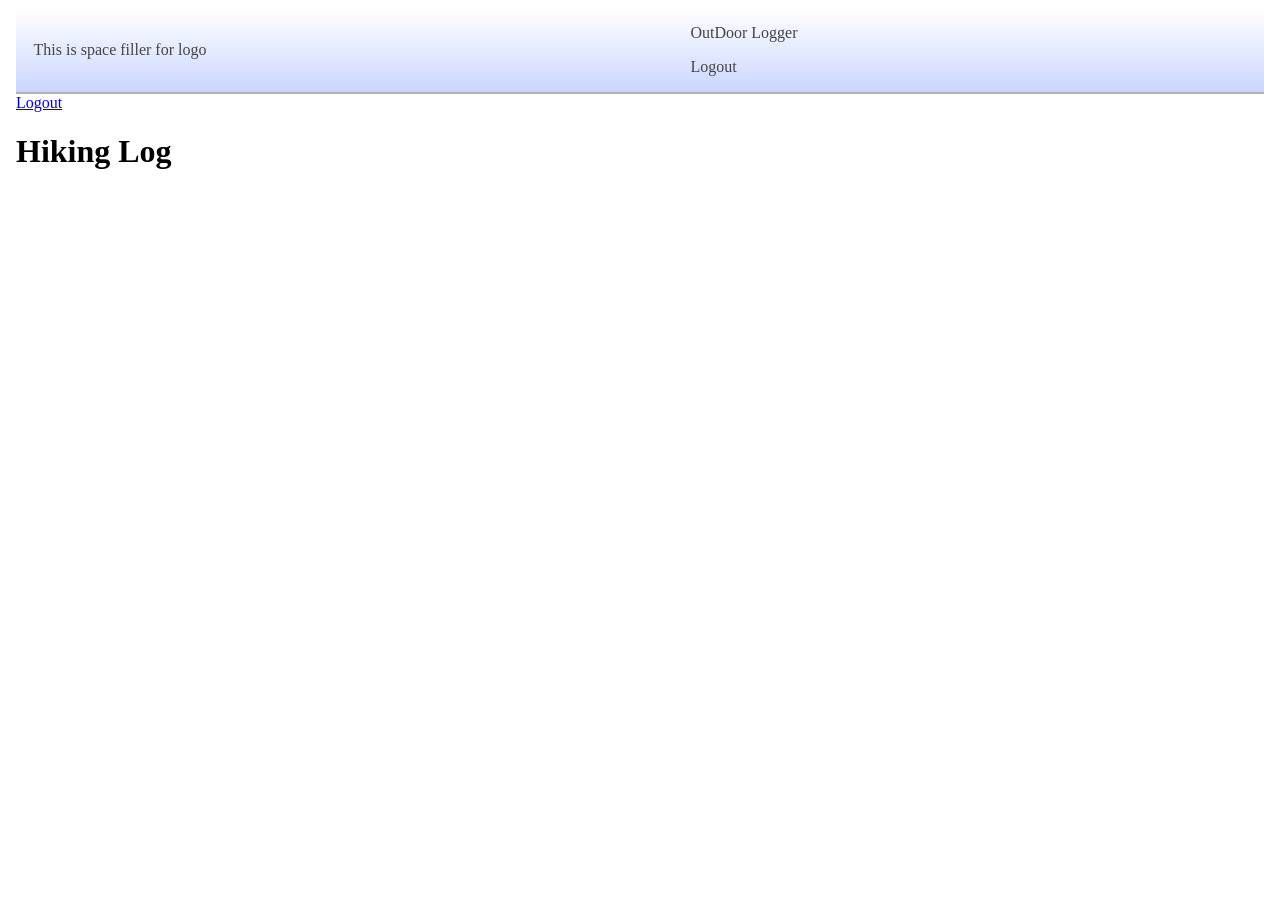
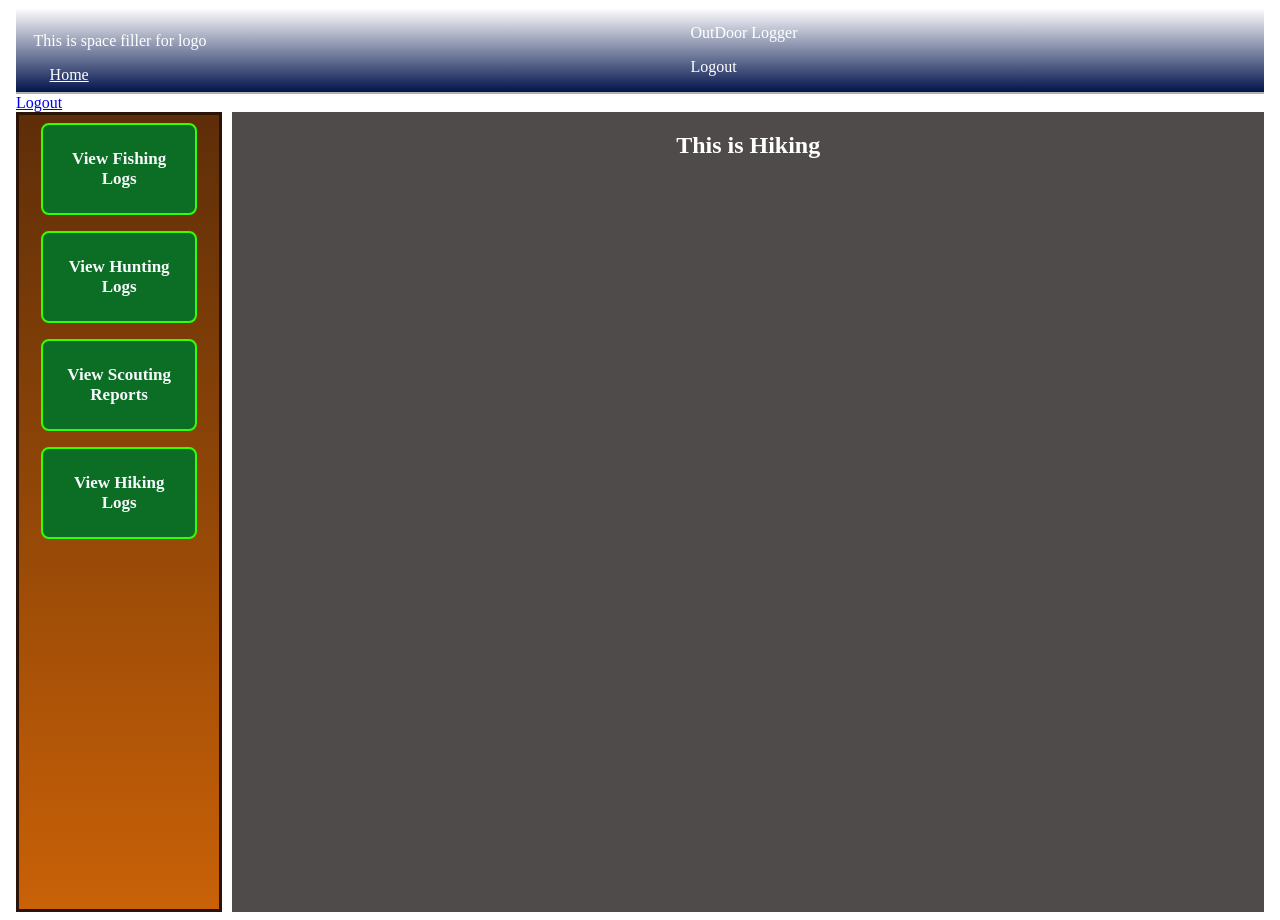
Before and after one commit to Dan-Schnelzer/OutDoor-Logger-FrontEnd, a Vue app in the folder FrontEnd/vue/: page /hiking/new/log in a window 1280 px wide. Before the commit the page ends 800 px from the top, so only its background shows below. Built offline with nearby package versions, Linux system fonts and the light colour scheme; sample sign-in values are in the browser's storage.

Commit message:
some pages basic layout

```diff
--- a/FrontEnd/vue/src/components/HeadComponent.vue
+++ b/FrontEnd/vue/src/components/HeadComponent.vue
@@ -1,7 +1,7 @@
 <template>
     <div class="header-component">
         <div id = "logo"> <p> This is space filler for logo </p>
-            <!-- <router-link v-bind:to="{name: 'home'}"  > may need this later to place -->
+            <router-link id="homeLink" v-bind:to="{name: 'home'}"  > Home </router-link>
                 <!-- img goes here -->
         </div>
 
@@ -45,7 +45,16 @@
   grid-template-areas: "logo links";
   border: none;
   border-bottom: solid 2px #b4b0ad;
-  background-image: linear-gradient(white, #cad6ff);
+  background-image: linear-gradient(white, #02144d);
   color: #464443;
 }
+p{
+  color: white;
+
+}
+
+#homeLink{
+  color: white;
+  padding: 2vh;
+}
 </style>
--- a/FrontEnd/vue/src/views/FishingNewLog.vue
+++ b/FrontEnd/vue/src/views/FishingNewLog.vue
@@ -1,13 +1,87 @@
 <template>
-  <h1>This is fishing</h1>
+<div class="view">
+
+  <nav>
+      <router-link :to="{ name: 'hunting-new-log' }" class="nav-button"
+        >View Fishing Logs</router-link>
+                                                     <!-- ***** REMEMBER TO CHANGE THESE ROUTER LINKS!!   ****** -->
+      <router-link :to="{ name: 'home' }" class="nav-button">
+        View Hunting Logs</router-link>
+
+      <router-link :to="{ name: 'my-decks' }" class="nav-button">
+        View Scouting Reports</router-link>
+
+      <router-link :to="{ name: 'public-decks' }" class="nav-button">
+        View Hiking Logs</router-link>
+    </nav>
+    <article id="form-background">
+        <h1>This is fishing</h1>
+        <div >
+        </div>
+    </article>
+
+</div>
 </template>
 
-<script>
+<script scoped>
 export default {
   name: "fishing-new-log"
 };
 </script>
 
-<style>
+<style scoped>
+
+.view {
+  min-height: 100vh;
+  display: grid;
+  grid-template-columns: 1fr 5fr;
+  grid-template-areas:
+    "nav body";
+  column-gap: 10px;
+}
+
+nav {
+  grid-area: nav;
+  /* padding-top: 184.5px; */
+  padding-bottom: 20px;
+  /* overflow-x: hidden; */
+  background: linear-gradient(rgb(94, 46, 8), rgb(201, 97, 7));
+  /* background-image: url("../assets/lighter-blue-green-background.png"); */
+  display: flex;
+  flex-direction: column;
+  align-items: center;
+  justify-content: flex-start;
+  border: 3px solid rgb(44, 19, 8);
+}
+
+.nav-button {
+  background-color: rgb(12, 109, 36);
+  color: #f7fafc;
+  text-decoration: none;
+  border-radius: 1vh;
+  padding: 3vh;
+  font-size: 17px;
+  font-weight: bold;
+  margin: 1vh;
+  text-align: center;
+  cursor: pointer;
+  width: 60%;
+  justify-self: flex-end;
+  box-sizing: border-box;
+  border:2px solid rgb(51, 255, 0);
+  width: 78%;
+}
+.nav-button:hover {
+  background-color: rgb(2, 33, 54);
+}
+h1{
+    text-align: center;
+    color: white;
+}
+
+#form-background{
+    grid-area: body;
+    background: rgb(80, 75, 75);
+}
 
 </style>
--- a/FrontEnd/vue/src/views/HikingNewLog.vue
+++ b/FrontEnd/vue/src/views/HikingNewLog.vue
@@ -1,5 +1,26 @@
 <template>
-  <h1>Hiking Log</h1>
+  <div class="view">
+
+  <nav>
+      <router-link :to="{ name: 'hunting-new-log' }" class="nav-button"
+        >View Fishing Logs</router-link>
+                                                     <!-- ***** REMEMBER TO CHANGE THESE ROUTER LINKS!!   ****** -->
+      <router-link :to="{ name: 'home' }" class="nav-button">
+        View Hunting Logs</router-link>
+
+      <router-link :to="{ name: 'my-decks' }" class="nav-button">
+        View Scouting Reports</router-link>
+
+      <router-link :to="{ name: 'public-decks' }" class="nav-button">
+        View Hiking Logs</router-link>
+    </nav>
+    <article id="form-background">
+        <h1>This is Hiking</h1>
+        <div >
+        </div>
+    </article>
+
+</div>
 </template>
 
 <script>
@@ -8,6 +29,60 @@ export default {
 }
 </script>
 
-<style>
+<style scoped>
+
+.view {
+  min-height: 100vh;
+  display: grid;
+  grid-template-columns: 1fr 5fr;
+  grid-template-areas:
+    "nav body";
+  column-gap: 10px;
+}
+
+nav {
+  grid-area: nav;
+  /* padding-top: 184.5px; */
+  padding-bottom: 20px;
+  /* overflow-x: hidden; */
+  background: linear-gradient(rgb(94, 46, 8), rgb(201, 97, 7));
+  /* background-image: url("../assets/lighter-blue-green-background.png"); */
+  display: flex;
+  flex-direction: column;
+  align-items: center;
+  justify-content: flex-start;
+  border: 3px solid rgb(44, 19, 8);
+}
+
+.nav-button {
+  background-color: rgb(12, 109, 36);
+  color: #f7fafc;
+  text-decoration: none;
+  border-radius: 1vh;
+  padding: 3vh;
+  font-size: 17px;
+  font-weight: bold;
+  margin: 1vh;
+  text-align: center;
+  cursor: pointer;
+  width: 60%;
+  justify-self: flex-end;
+  box-sizing: border-box;
+  border:2px solid rgb(51, 255, 0);
+  width: 78%;
+}
+.nav-button:hover {
+  background-color: rgb(2, 33, 54);
+}
+h1{
+    text-align: center;
+    color: white;
+}
+
+#form-background{
+    grid-area: body;
+    background: rgb(80, 75, 75);
+}
+
 
 </style>
--- a/FrontEnd/vue/src/views/Home.vue
+++ b/FrontEnd/vue/src/views/Home.vue
@@ -2,24 +2,42 @@
   <div class="home">
     <div id="Fishing">
       <h1>Fishing Logs</h1>
+      <button><router-link v-bind:to ="{name: 'fishing-new-log'}">
+        Create new Log </router-link>
+      </button>
       <button>
-        Create new Log
-      </button>
-      <button>  <router-link v-bind:to ="{name: 'fishing-new-log'}">
-        View your logs </router-link>
+        View your logs
       </button>
     </div>
 
     <div id="Hunting">
       <h1>Hunting Logs</h1>
+      <button><router-link v-bind:to ="{name: 'hunting-new-log'}">
+        Create new Log</router-link>
+      </button>
+      <button>
+        View your logs
+      </button>
     </div>
 
     <div id="Scouting">
       <h1>Scouting Report</h1>
+      <button><router-link v-bind:to ="{name: 'scouting-report-new-log'}">
+        Create new Log</router-link>
+      </button>
+      <button>
+        View your logs
+      </button>
     </div>
 
     <div id="Hiking">
       <h1>Hiking Logs</h1>
+      <button><router-link v-bind:to ="{name: 'hiking-new-log'}">
+        Create new Log</router-link>
+      </button>
+      <button>
+        View your logs
+      </button>
     </div>
 
 
@@ -53,20 +71,24 @@ export default {
 #Fishing{
   grid-area: fishing;
   border: .5vh solid black;
+  background: rgb(9, 9, 80);
 }
 
 #Hunting{
   grid-area: hunting;
    border: .5vh solid black;
+   background: rgb(177, 116, 3);
 }
 
 #Scouting{
   grid-area: scouting;
    border: .5vh solid black;
+   background: rgb(8, 145, 8);
 }
 
 #Hiking{
 grid-area: hiking;
  border: .5vh solid black;
+ background: rgb(94, 9, 9);
 }
 </style>
--- a/FrontEnd/vue/src/views/HuntingNewLog.vue
+++ b/FrontEnd/vue/src/views/HuntingNewLog.vue
@@ -1,5 +1,26 @@
 <template>
-  <h1>This is Hunting</h1>
+  <div class="view">
+
+  <nav>
+      <router-link :to="{ name: 'hunting-new-log' }" class="nav-button"
+        >View Fishing Logs</router-link>
+                                                     <!-- ***** REMEMBER TO CHANGE THESE ROUTER LINKS!!   ****** -->
+      <router-link :to="{ name: 'home' }" class="nav-button">
+        View Hunting Logs</router-link>
+
+      <router-link :to="{ name: 'my-decks' }" class="nav-button">
+        View Scouting Reports</router-link>
+
+      <router-link :to="{ name: 'public-decks' }" class="nav-button">
+        View Hiking Logs</router-link>
+    </nav>
+    <article id="form-background">
+        <h1>This is Hunting</h1>
+        <div >
+        </div>
+    </article>
+
+</div>
 </template>
 
 <script>
@@ -8,6 +29,60 @@ export default {
 }
 </script>
 
-<style>
+<style scoped>
+
+.view {
+  min-height: 100vh;
+  display: grid;
+  grid-template-columns: 1fr 5fr;
+  grid-template-areas:
+    "nav body";
+  column-gap: 10px;
+}
+
+nav {
+  grid-area: nav;
+  /* padding-top: 184.5px; */
+  padding-bottom: 20px;
+  /* overflow-x: hidden; */
+  background: linear-gradient(rgb(94, 46, 8), rgb(201, 97, 7));
+  /* background-image: url("../assets/lighter-blue-green-background.png"); */
+  display: flex;
+  flex-direction: column;
+  align-items: center;
+  justify-content: flex-start;
+  border: 3px solid rgb(44, 19, 8);
+}
+
+.nav-button {
+  background-color: rgb(12, 109, 36);
+  color: #f7fafc;
+  text-decoration: none;
+  border-radius: 1vh;
+  padding: 3vh;
+  font-size: 17px;
+  font-weight: bold;
+  margin: 1vh;
+  text-align: center;
+  cursor: pointer;
+  width: 60%;
+  justify-self: flex-end;
+  box-sizing: border-box;
+  border:2px solid rgb(51, 255, 0);
+  width: 78%;
+}
+.nav-button:hover {
+  background-color: rgb(2, 33, 54);
+}
+h1{
+    text-align: center;
+    color: white;
+}
+
+#form-background{
+    grid-area: body;
+    background: rgb(80, 75, 75);
+}
+
 
 </style>
--- a/FrontEnd/vue/src/views/ScoutingNewLog.vue
+++ b/FrontEnd/vue/src/views/ScoutingNewLog.vue
@@ -1,5 +1,25 @@
 <template>
-  <h1>This is Scouting Report</h1>
+  <div class="view">
+  <nav>
+      <router-link :to="{ name: 'hunting-new-log' }" class="nav-button"
+        >View Fishing Logs</router-link>
+                                                     <!-- ***** REMEMBER TO CHANGE THESE ROUTER LINKS!!   ****** -->
+      <router-link :to="{ name: 'home' }" class="nav-button">
+        View Hunting Logs</router-link>
+
+      <router-link :to="{ name: 'my-decks' }" class="nav-button">
+        View Scouting Reports</router-link>
+
+      <router-link :to="{ name: 'public-decks' }" class="nav-button">
+        View Hiking Logs</router-link>
+    </nav>
+    <article id="form-background">
+        <h1>This is Scouting</h1>
+        <div >
+        </div>
+    </article>
+
+</div>
 </template>
 
 <script>
@@ -8,6 +28,60 @@ export default {
 }
 </script>
 
-<style>
+<style scoped>
+
+.view {
+  min-height: 100vh;
+  display: grid;
+  grid-template-columns: 1fr 5fr;
+  grid-template-areas:
+    "nav body";
+  column-gap: 10px;
+}
+
+nav {
+  grid-area: nav;
+  /* padding-top: 184.5px; */
+  padding-bottom: 20px;
+  /* overflow-x: hidden; */
+  background: linear-gradient(rgb(94, 46, 8), rgb(201, 97, 7));
+  /* background-image: url("../assets/lighter-blue-green-background.png"); */
+  display: flex;
+  flex-direction: column;
+  align-items: center;
+  justify-content: flex-start;
+  border: 3px solid rgb(44, 19, 8);
+}
+
+.nav-button {
+  background-color: rgb(12, 109, 36);
+  color: #f7fafc;
+  text-decoration: none;
+  border-radius: 1vh;
+  padding: 3vh;
+  font-size: 17px;
+  font-weight: bold;
+  margin: 1vh;
+  text-align: center;
+  cursor: pointer;
+  width: 60%;
+  justify-self: flex-end;
+  box-sizing: border-box;
+  border:2px solid rgb(51, 255, 0);
+  width: 78%;
+}
+.nav-button:hover {
+  background-color: rgb(2, 33, 54);
+}
+h1{
+    text-align: center;
+    color: white;
+}
+
+#form-background{
+    grid-area: body;
+    background: rgb(80, 75, 75);
+}
+
 
 </style>
```
